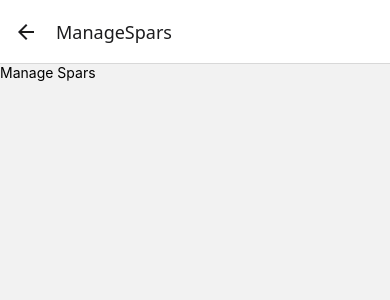
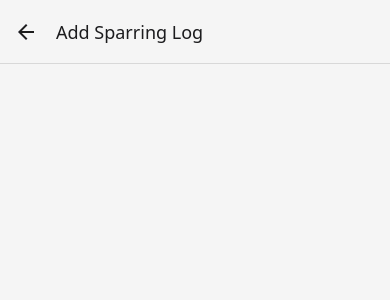
Before and after one commit to AaradhyaGitHub/ReactNative, a React Native app in the folder FlowBook/: screen /ManageSpars in a window 390 px wide. Shown: the top 300 px of the page. Built offline with nearby package versions, Linux system fonts and the light colour scheme.

Commit message:
Added Delete Icon and basic designs

```diff
--- a/FlowBook/App.js
+++ b/FlowBook/App.js
@@ -75,7 +75,12 @@ export default function App() {
     <>
       <StatusBar style="auto" />
       <NavigationContainer>
-        <Stack.Navigator initialRouteName="SparsOverview">
+        <Stack.Navigator
+          initialRouteName="SparsOverview"
+          screenOptions={{
+            headerStyle: { backgroundColor: Colors.background }
+          }}
+        >
           <Stack.Screen
             name="SparsOverview"
             component={SparsOverview}
@@ -83,7 +88,14 @@ export default function App() {
               headerShown: false
             }}
           />
-          <Stack.Screen name="ManageSpars" component={ManageSpars} />
+          <Stack.Screen
+            name="ManageSpars"
+            component={ManageSpars}
+            options={{
+              presentation: 'modal',
+
+            }}
+          />
         </Stack.Navigator>
       </NavigationContainer>
     </>
--- a/FlowBook/components/MovesDisplay/SparItems.jsx
+++ b/FlowBook/components/MovesDisplay/SparItems.jsx
@@ -46,12 +46,14 @@ function formatDate(date) {
 }
 
 // Main component
-export default function SparItems({ result, date, rating }) {
+export default function SparItems({ id, result, date, rating }) {
   const navigation = useNavigation();
 
   function sparLogPressHandler() {
     // @ts-ignore
-    navigation.navigate("ManageSpars");
+    navigation.navigate("ManageSpars", {
+      sparId: id
+    });
   }
 
   return (
--- a/FlowBook/screens/ManageSpars.jsx
+++ b/FlowBook/screens/ManageSpars.jsx
@@ -1,21 +1,47 @@
-import React from "react";
-import { StatusBar } from "expo-status-bar";
+import React, { useLayoutEffect } from "react";
 import { StyleSheet, Text, View } from "react-native";
+import IconButton from "../components/ui/IconButton";
+import Colors from "../constants/Colors";
 
-export default function ManageSpars() {
+export default function ManageSpars({ route, navigation }) {
+  const editedSparId = route.params?.sparId;
+  const isEditing = !!editedSparId;
+
+  useLayoutEffect(() => {
+    navigation.setOptions({
+      title: isEditing ? "Edit Your Spar Log" : "Add Sparring Log"
+    });
+  }, [navigation, isEditing]);
+
+  function DeleteSparLogHandler() {}
+
   return (
-      <View>
-        <Text>Manage Spars</Text>
+    <View style={styles.container}>
+      {isEditing && (
+        <View style={styles.deleteContainer}>
+          <IconButton
+            color={Colors.error}
+            onPress={DeleteSparLogHandler}
+            size={44}
+            icon={"delete-forever"}
+          />
+        </View>
+      )}
     </View>
   );
 }
 
-
 const styles = StyleSheet.create({
   container: {
     flex: 1,
-      backgroundColor: "#fff",
-      alignItems: "center",
-      justifyContent: "center"
+    padding: 24,
+    backgroundColor: Colors.background
+  },
+  deleteContainer: {
+    marginTop: 16,
+    paddingTop: 8,
+    borderTopWidth: 2,
+    borderTopColor: Colors.error,
+    alignItems: "center"
   }
 });
```
Lines whose indentation alone changed are shown as unchanged.
